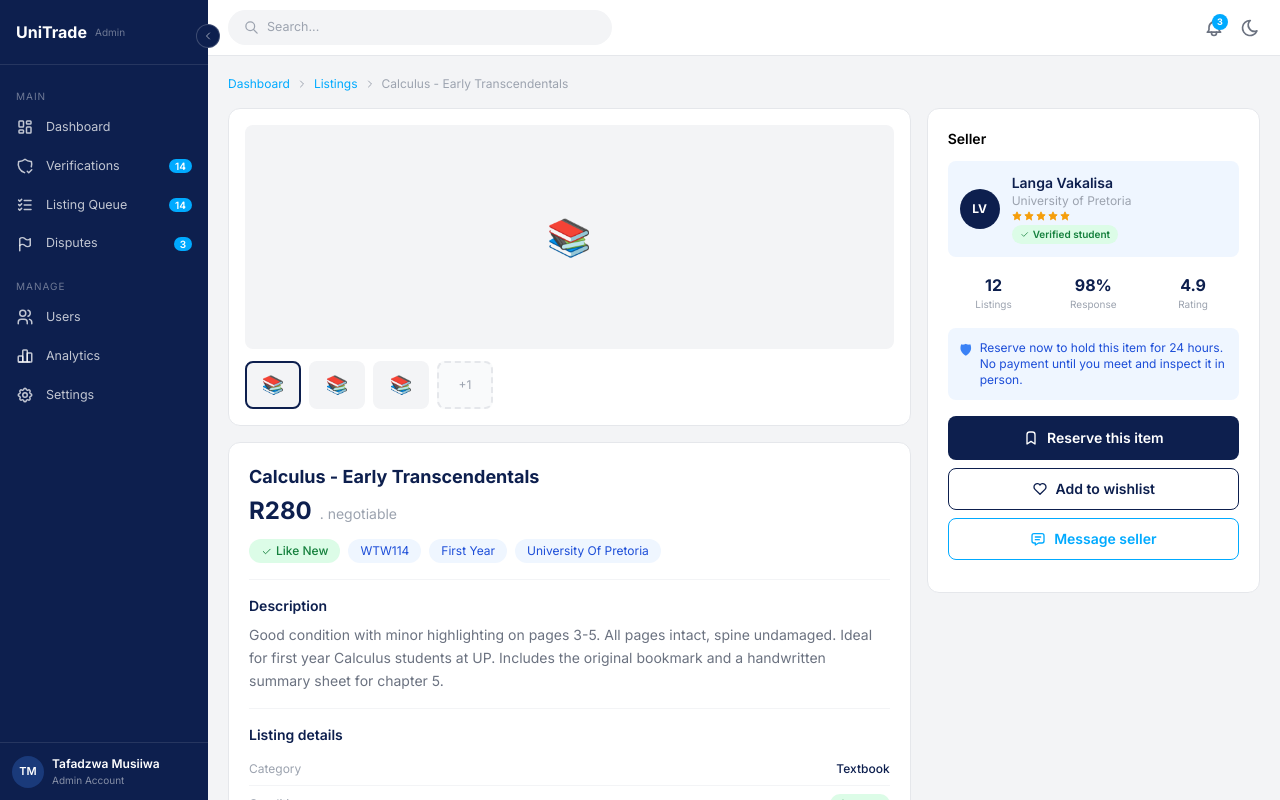
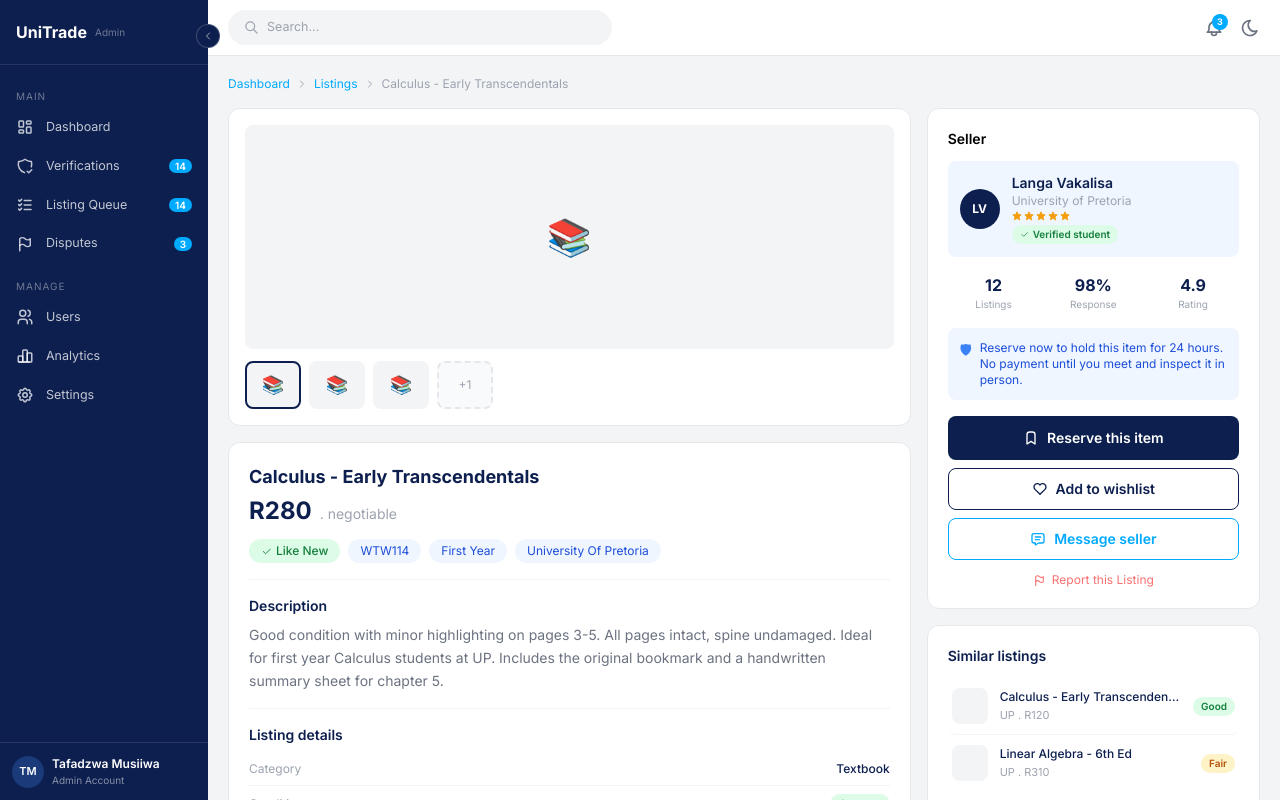
Before and after one commit to COS301-SE-2026/UniTrade, a React (Vite) app in the folder src/web/: page /listings/1 in a window 1280 px wide. Built offline with nearby package versions, Linux system fonts and the light colour scheme.

Commit message:
Finally done with the listings Details page

```diff
--- a/src/web/src/pages/buyer/ListingDetail.tsx
+++ b/src/web/src/pages/buyer/ListingDetail.tsx
@@ -244,8 +244,16 @@ export default function ListingDetail() {
           gap-2 mb-3 hover:bg-blue-50 dark:hover:bg-blue-900/20 transition-colors">
             <IconMessage size={16} /> Message seller
           </button>
+          <button className="w-full flex items-center justify-center gap-1.5 text-xs text-red-400 hover:text-red-600 transition-colors">
+            <IconFlag size={13} /> Report this Listing </button>
         </div>
+
+        <div className="bg-white dark:bg-navy-800 rounded-xl border border-gray-200 dark:border-white/10 p-5">
+        <h3 className="text-sm font-semibold text-navy-700 dark:text-white mb-3">Similar listings</h3>
+        <SimilarRow title="Calculus - Early Transcendentals 3rd Edition" meta="UP . R120" condition="Good" />
+        <SimilarRow title="Linear Algebra - 6th Ed" meta="UP . R310" condition="Fair" />
       </div>
+    </div>
     </div>
     </div>
   )
```
